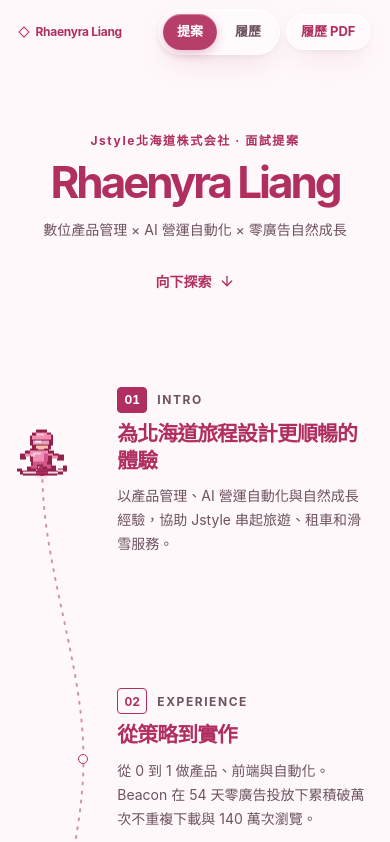
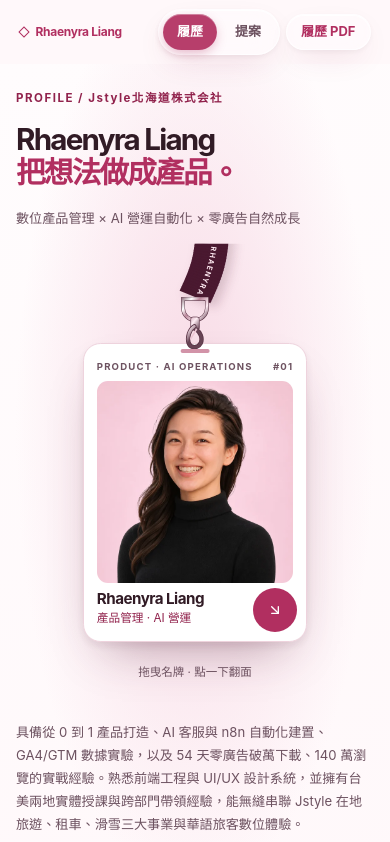
Before and after one commit to tieming-yang/rhaenyra, a Next.js app: page / in a window 390 px wide. Shown: the top 842 px of the page. Built offline with nearby package versions, Linux system fonts and the light colour scheme.

Commit message:
feat(page): merge profile and proposal into single-page anchor layout

```diff
--- a/src/app/globals.css
+++ b/src/app/globals.css
@@ -229,7 +229,7 @@ html {
   color: var(--primary);
 }
 
-.interview-nav a[aria-current="page"] {
+.interview-nav a[aria-current] {
   background: color-mix(in oklch, var(--primary) 92%, transparent);
   color: var(--primary-foreground);
   box-shadow:
@@ -297,22 +297,24 @@ html {
 
 .interview-run {
   padding-inline: var(--interview-gutter);
+  border-top: 1px solid var(--border);
+  scroll-margin-top: calc(-1 * (var(--interview-header-height) + 0.75rem));
 }
 
 .run-intro {
   max-width: 55rem;
   margin-inline: auto;
-  padding-block: clamp(2.6rem, 8vh, 5.5rem) 1.5rem;
+  padding-block: calc(var(--interview-header-height) + clamp(1.75rem, 5vh, 3.5rem)) 1.5rem;
   text-align: center;
 }
 
-.run-intro h1 {
-  margin-top: 0.7rem;
+.run-intro h2 {
+  margin-top: 0.55rem;
   color: var(--primary);
-  font-size: clamp(2.75rem, 8.2vw, 6.25rem);
+  font-size: clamp(1.7rem, 3.7vw, 3.3rem);
   font-weight: 690;
-  line-height: 1.03;
-  letter-spacing: -0.07em;
+  line-height: 1.1;
+  letter-spacing: -0.052em;
 }
 
 .run-intro-subtitle {
--- a/src/app/page.tsx
+++ b/src/app/page.tsx
@@ -1,23 +1,34 @@
-import Link from "next/link";
-import { ArrowDown, ArrowRight, Mail } from "lucide-react";
+import { ArrowDown, ArrowUp, Mail } from "lucide-react";
 import { InterviewHeader } from "@/components/interview-header";
+import { ResumeShowcase } from "@/components/resume-showcase";
 import { SnowboardRun } from "@/components/snowboard-run";
 import { CANDIDATE_PROFILE } from "@/domain/portfolio-data";
+import { HEADER_SECTION_HASH } from "@/lib/header-navigation";
+import "./resume-showcase.css";
 
 export default function HomePage() {
   return (
     <>
-      <InterviewHeader current="run" />
-      <main className="interview-run">
-        <section className="run-intro" aria-labelledby="run-title">
-          <p className="interview-kicker">{CANDIDATE_PROFILE.targetCompany} · 面試提案</p>
-          <h1 id="run-title">{CANDIDATE_PROFILE.name}</h1>
-          <p className="run-intro-subtitle">{CANDIDATE_PROFILE.chinesePositioning}</p>
+      <InterviewHeader />
+      <main id="profile">
+        <ResumeShowcase />
+
+        <section
+          id="proposal"
+          className="interview-run"
+          aria-labelledby="proposal-title"
+        >
+          <header className="run-intro">
+            <p className="interview-kicker">
+              04 / PROPOSAL · {CANDIDATE_PROFILE.targetCompany}
+            </p>
+            <h2 id="proposal-title">面試與成長提案</h2>
+            <p className="run-intro-subtitle">{CANDIDATE_PROFILE.coreTagline}</p>
             <a className="run-start" href="#intro">
               向下探索
               <ArrowDown className="size-4" aria-hidden="true" />
             </a>
-        </section>
+          </header>
 
           <SnowboardRun />
 
@@ -25,16 +36,23 @@ export default function HomePage() {
             <p className="interview-kicker">FINISH</p>
             <h2>感謝閱讀</h2>
             <div className="flex flex-wrap justify-center gap-3">
-            <Link href="/profile" className="interview-button interview-button-primary">
-              查看完整履歷
-              <ArrowRight className="size-4" aria-hidden="true" />
-            </Link>
-            <a href={`mailto:${CANDIDATE_PROFILE.email}`} className="interview-button">
+              <a
+                href={HEADER_SECTION_HASH.profile}
+                className="interview-button interview-button-primary"
+              >
+                回到頂部
+                <ArrowUp className="size-4" aria-hidden="true" />
+              </a>
+              <a
+                href={`mailto:${CANDIDATE_PROFILE.email}`}
+                className="interview-button"
+              >
                 <Mail className="size-4" aria-hidden="true" />
                 聯絡我
               </a>
             </div>
           </footer>
+        </section>
       </main>
     </>
   );
--- a/src/app/profile/page.tsx
+++ /dev/null
@@ -1,19 +0,0 @@
-import type { Metadata } from "next";
-import { InterviewHeader } from "@/components/interview-header";
-import { ResumeShowcase } from "@/components/resume-showcase";
-import "./resume-showcase.css";
-
-export const metadata: Metadata = {
-  title: "Rhaenyra Liang｜個人履歷",
-};
-
-export default function ProfilePage() {
-  return (
-    <>
-      <InterviewHeader current="profile" />
-      <main>
-        <ResumeShowcase />
-      </main>
-    </>
-  );
-}
--- a/src/components/interview-header.tsx
+++ b/src/components/interview-header.tsx
@@ -1,15 +1,114 @@
-import Link from "next/link";
+"use client";
+
+import { type MouseEvent, useEffect, useState } from "react";
 import { FileDown } from "lucide-react";
 import { CANDIDATE_PROFILE } from "@/domain/portfolio-data";
+import {
+  HEADER_SECTION_HASH,
+  resolveActiveHeaderSection,
+  type HeaderSection,
+} from "@/lib/header-navigation";
 
-export function InterviewHeader({ current }: { readonly current: "run" | "profile" }) {
+export function InterviewHeader() {
+  const [activeSection, setActiveSection] = useState<HeaderSection>("profile");
+
+  useEffect(() => {
+    let frame = 0;
+
+    const update = () => {
+      frame = 0;
+      const viewportHeight = window.innerHeight;
+      if (viewportHeight <= 0) return;
+
+      const proposal = document.getElementById("proposal");
+      const proposalTop = proposal ? proposal.getBoundingClientRect().top : null;
+      const nextSection = resolveActiveHeaderSection(proposalTop, viewportHeight);
+      setActiveSection((current) => (current === nextSection ? current : nextSection));
+    };
+
+    const schedule = () => {
+      if (!frame) frame = window.requestAnimationFrame(update);
+    };
+
+    window.addEventListener("scroll", schedule, { passive: true });
+    window.addEventListener("resize", schedule);
+    window.addEventListener("hashchange", schedule);
+    schedule();
+
+    return () => {
+      window.cancelAnimationFrame(frame);
+      window.removeEventListener("scroll", schedule);
+      window.removeEventListener("resize", schedule);
+      window.removeEventListener("hashchange", schedule);
+    };
+  }, []);
+
+  function handleSectionClick(
+    event: MouseEvent<HTMLAnchorElement>,
+    section: HeaderSection
+  ) {
+    if (
+      event.defaultPrevented ||
+      event.button !== 0 ||
+      event.metaKey ||
+      event.ctrlKey ||
+      event.shiftKey ||
+      event.altKey
+    ) {
+      return;
+    }
+
+    const hash = HEADER_SECTION_HASH[section];
+    const behavior: ScrollBehavior = window.matchMedia(
+      "(prefers-reduced-motion: reduce)"
+    ).matches
+      ? "auto"
+      : "smooth";
+
+    if (section === "profile") {
+      event.preventDefault();
+      if (window.location.hash !== hash) {
+        window.history.pushState(null, "", hash);
+      }
+      window.scrollTo({ top: 0, behavior });
+      return;
+    }
+
+    const target = document.getElementById("proposal");
+    if (!target) return;
+
+    event.preventDefault();
+    if (window.location.hash !== hash) {
+      window.history.pushState(null, "", hash);
+    }
+    target.scrollIntoView({ behavior, block: "start" });
+  }
+
   return (
     <header className="interview-header">
       <div className="interview-header-inner">
-        <Link href="/" className="interview-wordmark">{CANDIDATE_PROFILE.name}</Link>
+        <a
+          href={HEADER_SECTION_HASH.profile}
+          onClick={(event) => handleSectionClick(event, "profile")}
+          className="interview-wordmark"
+        >
+          {CANDIDATE_PROFILE.name}
+        </a>
         <nav className="interview-nav" aria-label="網站導覽">
-          <Link href="/" aria-current={current === "run" ? "page" : undefined}>提案</Link>
-          <Link href="/profile" aria-current={current === "profile" ? "page" : undefined}>履歷</Link>
+          <a
+            href={HEADER_SECTION_HASH.profile}
+            aria-current={activeSection === "profile" ? "location" : undefined}
+            onClick={(event) => handleSectionClick(event, "profile")}
+          >
+            履歷
+          </a>
+          <a
+            href={HEADER_SECTION_HASH.proposal}
+            aria-current={activeSection === "proposal" ? "location" : undefined}
+            onClick={(event) => handleSectionClick(event, "proposal")}
+          >
+            提案
+          </a>
         </nav>
         <a
           href={CANDIDATE_PROFILE.resumePdfUrl}
```
Also changed, not shown: src/app/resume-showcase.css (renamed from src/app/profile/resume-showcase.css). Lines whose indentation alone changed are shown as unchanged.
